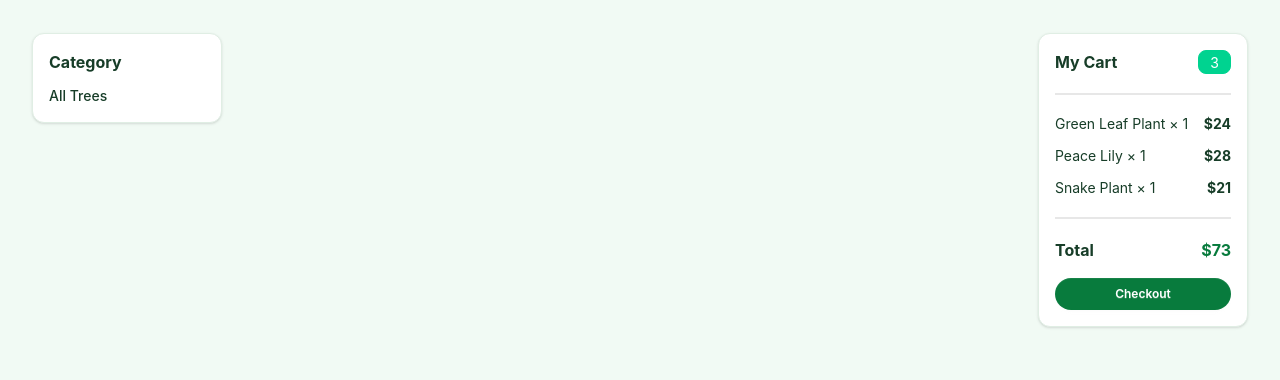
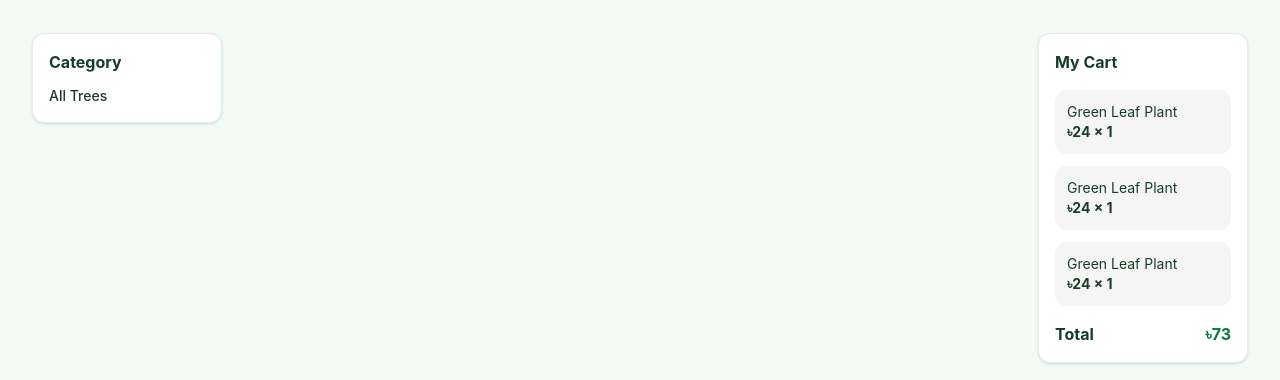
Before and after one commit to Sohanur1299/Green-Earth, a plain HTML site: page index_my.html in a window 1280 px wide. Shown: the part 572-952 px from the top of the page. Drawn offline with nearby package versions, Linux system fonts and the light colour scheme; no server answers.

Commit message:
cart 50% done

```diff
--- a/index.js
+++ b/index.js
@@ -1,5 +1,5 @@
 let dataCenter = [];
-
+const cart = {};
 // 3
 async function all_trees_fetch() {
     try {
@@ -124,7 +124,6 @@ document.getElementById("category-parent").addEventListener("click", ((event) =>
         // console.log(event.target);
         const target_category = event.target.innerText;
 
-
         if (target_category === "All Trees") {
             display_cards(dataCenter);
             update_active(event.target);
--- a/index_my.html
+++ b/index_my.html
@@ -276,28 +276,28 @@
 
             <!-- CART -->
             <aside class="bg-white rounded-xl p-4 shadow-sm border border-[#e0eee4]">
-                <div class="flex items-center justify-between">
+                <div class="flex items-center justify-between mb-4">
                     <h3 class="font-bold">My Cart</h3>
-                    <span class="badge badge-success text-white">3</span>
                 </div>
-                <div class="divider my-3"></div>
+                <!-- <div class="divider my-3"></div> -->
                 <div class="space-y-3 text-sm">
-                    <div class="flex justify-between gap-3">
-                        <span>Green Leaf Plant × 1</span><b>$24</b>
+                    <div class="gap-3 p-3 bg-neutral-100 rounded-xl">
+                        <p>Green Leaf Plant</p>
+                        <span><b>৳24 × 1</b></span>
                     </div>
-                    <div class="flex justify-between gap-3">
-                        <span>Peace Lily × 1</span><b>$28</b>
+                    <div class="gap-3 p-3 bg-neutral-100 rounded-xl">
+                        <p>Green Leaf Plant</p>
+                        <span><b>৳24 × 1</b></span>
                     </div>
-                    <div class="flex justify-between gap-3">
-                        <span>Snake Plant × 1</span><b>$21</b>
+                    <div class="gap-3 p-3 bg-neutral-100 rounded-xl">
+                        <p>Green Leaf Plant</p>
+                        <span><b>৳24 × 1</b></span>
                     </div>
                 </div>
-                <div class="divider my-3"></div>
-                <div class="flex justify-between font-bold">
-                    <span>Total</span><span class="text-[#087b3d]">$73</span>
+                <!-- <div class="divider my-3"></div> -->
+                <div class="flex justify-between font-bold mt-4">
+                    <span>Total</span><span class="text-[#087b3d]">৳73</span>
                 </div>
-                <button
-                    class="btn btn-sm w-full mt-4 rounded-full bg-[#087b3d] border-none text-white">Checkout</button>
             </aside>
         </div>
     </main>
```
